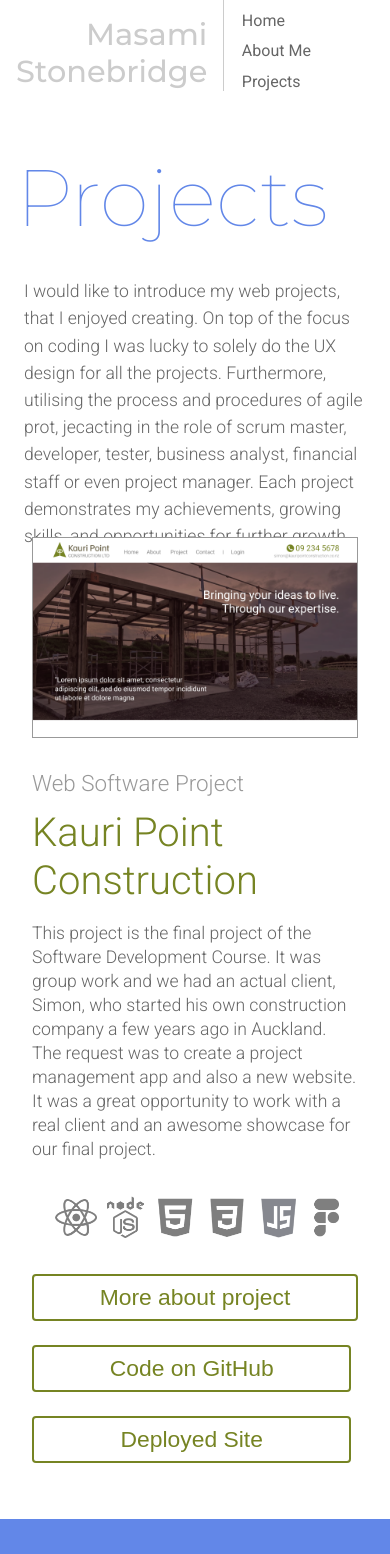
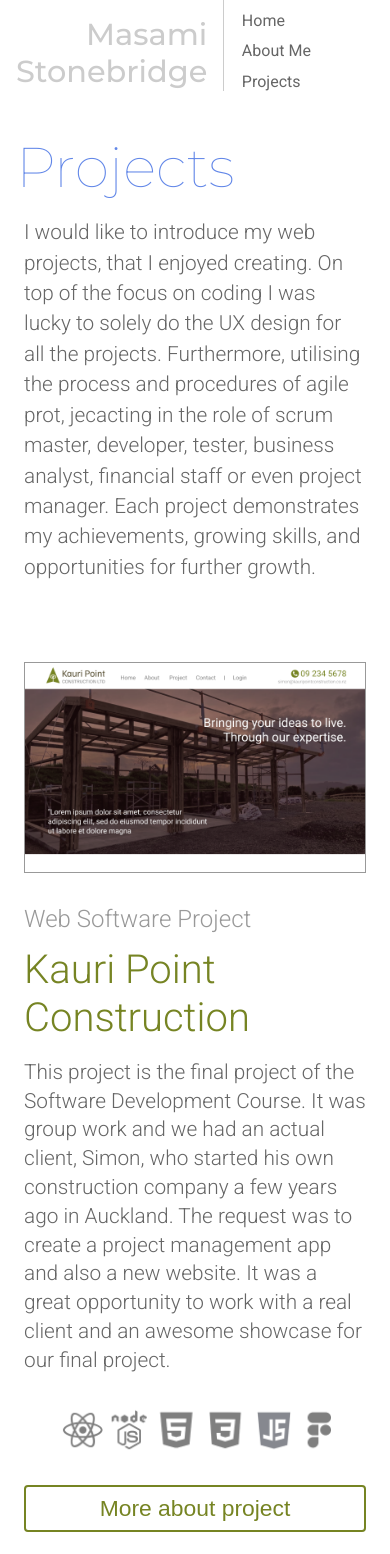
Before and after one commit to Masamist/Portfolio, a React (Create React App) app: page /projects in a window 390 px wide. Shown: the top 1554 px of the page. Built offline with nearby package versions, Linux system fonts and the light colour scheme.

Commit message:
responsive project

```diff
--- a/src/pages/Projects.css
+++ b/src/pages/Projects.css
@@ -77,8 +77,8 @@
 }
 @media (max-width: 1200px) {
   .project-txt {
-    font-size: 1.3rem;
-    line-height: 2rem;
+    font-size: 1.5rem;
+    line-height: 2.2rem;
   }
   .project-txt-container {
     padding: 3rem 0;
@@ -93,9 +93,10 @@
   .project-txt-container {
     padding: 2.5rem 0;
     width: 30rem;
-  }.project-txt {
-    font-size: 1.2rem;
-    line-height: 1.8rem;
+  }
+  .project-txt {
+    font-size: 1.4rem;
+    line-height: 2rem;
   }
   .sub-title{
     font-size: 1.5rem;
@@ -109,17 +110,17 @@
 }
 @media (max-width: 600px) {
   .sub-title{
-    font-size: 1.4rem;
+    font-size: 1.5rem;
     padding-top: 2rem;
   }
   .project-txt-container {
     padding: 2rem .5rem;
-    width: 30rem;
+    width: 100%;
     float: inline-start;
   }
   .project-txt {
-    font-size: 1.1rem;
-    line-height: 1.7rem;
+    font-size: 1.3rem;
+    line-height: 1.9rem;
   }
   .project-single-button {
     width: 100%;
@@ -127,18 +128,21 @@
     margin: .6rem 0;
     font-size: 1.1em;
   }
+  .tool-icons {
+    width: 17rem;
+  }
 }
 @media (max-width: 450px) {
   .project-wrap {
-    padding: 3.5rem 0;
+    padding: 2rem 0;
   }
   .project-title {
     font-size: 2.5rem;
     line-height: 3rem;
     padding: .8rem 0 1rem 0;
   }
-  .tool-icons {
-    width: 18rem;
+  .project-txt-container {
+    padding: 1rem .5rem;
   }
 
 }
@@ -154,7 +158,6 @@
   display: flex;
   flex-direction: column;
   width: 100%;
-  height: 65vh;
   padding: 6rem 20rem;
 }
 .project-top-title {
@@ -171,14 +174,12 @@
 
 @media (max-width: 1650px) {
   .project-top {
-    height: 60vh;
-    padding: 6rem 8rem;
+    padding: 5rem 8rem 5rem 8rem;
   }
 }
 @media (max-width: 1200px) {
   .project-top {
-    height: 55vh;
-    padding: 4.5rem 3.5rem;
+    padding: 5rem 5rem ;
   }
   .project-top-title {
     font-size: 10rem;
@@ -186,8 +187,7 @@
 }
 @media (max-width: 900px) {
   .project-top {
-    height: 50vh;
-    padding: 4rem 2rem;
+    padding: 4rem 4rem;
   }
   .project-top-title {
     font-size: 7rem;
@@ -195,17 +195,15 @@
 }
 @media (max-width: 600px) {
   .project-top {
-    height: 45vh;
-    padding: 3rem 1rem;
+    padding: 3rem 1.5rem;
   }
   .project-top-title {
     font-size: 5rem;
   }
 }
-@media (max-width: 350px) {
+@media (max-width: 400px) {
   .project-top {
-    height: 45vh;
-    padding: 3rem 1rem;
+    padding: 2rem 1rem;
   }
   .project-top-title {
     font-size: 3.5rem;
@@ -219,15 +217,15 @@
 .project-img-container {
   display: flex;
   flex-direction: column;
-  width: 52rem;
+  width: 50rem;
 }
 .project-img-container > img:first-child {
   border: 1px solid #999;
   justify-content: center;
 }
 .project-img-container > p {
-  font-size: 1.4rem;
-  line-height: 1.9rem;
+  font-size: 1.6rem;
+  line-height: 2.5rem;
   padding-bottom: 2rem;
 }
 .kpc-button-container {
@@ -287,18 +285,18 @@
     padding:0 3rem;
   }
   .project-img-container > p {
-    font-size: 1.2rem;
-    line-height: 1.7rem;
+    font-size: 1.5rem;
+    line-height: 2.2rem;
     padding-bottom: 2rem;
   }
 }
 @media (max-width: 600px) {
   .project-img-container {
-    padding:0 .5rem;
+    padding: 0;
   }
   .project-img-container > p {
-    font-size: 1.1rem;
-    line-height: 1.5rem;
+    font-size: 1.3rem;
+    line-height: 1.8rem;
     padding-bottom: 1.5rem;
   }
   .kpc-button-container > div {
@@ -337,7 +335,7 @@
   margin-left: auto;
   margin-right: auto;
 }
-.poster-container > div img {
+.poster-container > div > img {
   padding: 2.5em 0;
   display: block;
   margin-left: auto;
@@ -352,6 +350,7 @@
     flex-direction: column-reverse;
     align-items: center;
     padding: 4rem 10rem;
+    gap: 0;
   }
 }
 @media (max-width: 1250px) {
@@ -361,7 +360,7 @@
   .getit-container {
     padding: 4rem 5rem;
   }
-  .poster-container > div img {
+  .poster-container > div > img {
     width: 80%;
     padding: 2.5em 0;
   }
@@ -374,7 +373,7 @@
     color: #fff;
     line-height: 1.9rem;
   }
-  .poster-container > div img {
+  .poster-container > div > img {
     padding: 2em 0;
   }
   .getit-txt-container {
@@ -384,7 +383,7 @@
 }
 @media (max-width: 600px) {
   .getit-container {
-    padding: 2rem .8rem;
+    padding: 2rem 0;
   }
   .getit-txt-container {
     padding: 1rem 0 0 0
@@ -422,14 +421,22 @@
   width: 21rem;
 }
 @media (max-width: 600px) {
-  .poco-icons {
-    width: 18rem;
-    padding: 1.5rem 0;
-  }
   .project-poco-button {
     width: 100%;
-    margin: .6rem 0;
+    margin: .5rem 0;
     font-size: 1.2em;
+  }
+  .poco-icons {
+    width: 17rem;
+  }
+}
+@media (max-width: 450px) {
+  .project-poco-button {
+    margin: 0 0 .3rem 0;
+  }
+  .poco-icons {
+    width: 15rem;
+    padding: 0 0 1.5rem 0;
   }
 }
 
@@ -437,20 +444,29 @@
 
 /* Happy Chick */
 .game {
-  height: 100%;
   width: 100%;
   padding: 2.5rem 0 0 0;
   background-color: var(--tertiary-color);
+  display: flex;
+  flex-direction: column;
 }
 .game-container {
   display: flex;
   flex-direction: row;
+  align-items: center;
+  width: 100%;
   gap:6%;
 }
 .game-image {
-  padding-top: 4rem;
+  padding-top: 5rem;
 }
-
+#game-image-space {
+  padding-bottom: 5rem;
+}
+.getit-txt-container{
+  width: 52rem;
+  justify-content: center;
+}
 .game-button {
   color: #756229;
   background-color: inherit;
@@ -469,8 +485,9 @@
   background-color: #756229;
   border: 2px solid #756229;
 }
-.game-icons {
-  width: 4rem;
+.game-tools-icons {
+  width: 7rem;
+  padding-bottom: 2rem;
 }
 @media (max-width: 1400px) {
   .game-container {
@@ -482,7 +499,40 @@
   .game-image {
     width: 100%;
   }
+}
+@media (max-width: 1200px) {
+  .game-container {
+    flex-direction: column-reverse;
+    align-items: center;
+    padding: 4rem 3rem;
+  }
+  .game-image {
+    width: 100%;
+    padding: 0;
+  }
+  #game-image-space {
+    padding-bottom: 3rem;
+  }
 
+}
+@media (max-width: 900px) {
+  .getit-txt-container{
+    width: 100%;
+  }
+}
+@media (max-width: 600px) {
+  .game-container {
+    padding: 3rem 0;
+  }
+  .game-tools-icons {
+    width: 6rem;
+  }
+
+}
+@media (max-width: 450px) {
+  .game-container {
+    padding: 1.5rem 0;
+  }
 }
 
 
@@ -511,6 +561,26 @@
   color: #fff;
   background-color: #6FCF97;
 }
+#tool-icon-resource {
+  width: 29rem;
+  padding-bottom: 1rem;
+}
+@media (max-width: 600px) {
+  #tool-icon-resource {
+    width: 25rem;
+  }
+  .dresources-button {
+    width: 100%;
+    padding: .5rem 0;
+    margin: .6rem 0;
+    font-size: 1.1em;
+  }
+}
+@media (max-width: 450px) {
+  #tool-icon-resource{
+    width: 100%;
+  }
+}
 
 
 
@@ -519,7 +589,7 @@
   color: #2D9CDB;
 }
 #ams-tools-icon {
-  width: 15rem;
+  width: 12rem;
   padding: 2rem 0;
 }
 .ams-button {
@@ -539,6 +609,14 @@
   background-color: #2D9CDB;
   border: 2px solid #2D9CDB;
 }
+
+@media (max-width: 600px) {
+  #ams-tools-icon{
+    width: 11rem;
+  }
+}
+
+
 
 /* Tradies */
 #tradie-backgroup-color {
@@ -570,13 +648,25 @@
   margin-top: 2.5rem;
   border: 1px solid #ccc;
 }
+@media (max-width: 600px) {
+  #icon-tradies {
+    padding-bottom: 1rem;
+  }
+  .tradies-button {
+    width: 100%;
+    padding: .5rem 0;
+    margin: .6rem 0;
+    font-size: 1.1em;
+  }
+}
+
 
 /* Eye Candy Cinema */
 #cinema-txt-color {
   color: #FD7777;
 }
 #cinema-tools-icon {
-  width: 23rem;
+  width: 20rem;
   padding: 2rem 0;
 }
 .cinema-button {
@@ -598,6 +688,21 @@
   background-color: #FD7777;
   border: 2px solid #FD7777;
 }
+@media (max-width: 600px) {
+  #cinema-tools-icon {
+    width: 17rem;
+    padding: 1rem 0;
+  }
+  .cinema-button {
+    width: 100%;
+    padding: .5rem 0;
+    margin: .6rem 0;
+    font-size: 1.1em;
+  }
+}
+
+
+
 
 /* Sugar Sumash */
 #suger-smash-txt-color {
--- a/src/pages/Projects.js
+++ b/src/pages/Projects.js
@@ -141,9 +141,7 @@
               a tester to make several unit tests, UAT testing, cross-browser testing.
               Also, I coded the whole social Q&A page which was a great opportunity
               to create a social interactive page.</p>
-            <div className='tool-icons-container'>
               <img className='tool-icons' src={tools_getit} alt='Tool icons' />
-            </div>
             <div className='project-single-link'>
               <a href='https://github.com/Masamist/Get_It_Python_Project'>
                 <button className='project-single-button' id='gap'>Code on GitHub</button>
@@ -224,12 +222,12 @@
             <img src={game} alt='Happy Chick' className='game-image' />
           </div>
         </div>
-        <div className='poster-container'>
-          <div>
-            <img src={game} alt='Happy Chick' className='game-image' />
-          </div>
-          <div className='getit-txt-container'>
-            <p className='project-txt'>The main character is a super cute chick which is
+      </div>
+      <div className='container'>
+        <div className='project-img-container'>
+            <img src={game} alt='Happy Chick' className='game-image' id='game-image-space' />
+            <p>
+            The main character is a super cute chick which is
             a bit lonely and bored with his normal life, and he is dreaming about
             exploring outside his small world. One day he decided to get out of his
             house and travel around to experience life. During the trip he meets many
@@ -238,13 +236,16 @@
             collecting these unique items, also a few secret items. At the end of the trip,
             he would become a super happy chick with many friends and found a wonderful
             girlfriend.</p>
-            <img className='game-icons' src={tools_game} alt='Tool icons' />
+            <div className='tool-icons-container'>
+              <img className='game-tools-icons' src={tools_game} alt='Tool icons' />
+            </div>
+
             <div className='project-single-link'>
               <a href='https://github.com/Masamist/HappyChick'>
                 <button className='game-button' id='gap'>Code on GitHub</button>
               </a>
             </div>
-          </div>
+
         </div>
       </div>
 
@@ -271,7 +272,7 @@
               We built this application with Django web framework and MongoBD
               as the database.</p>
           <div className='tool-icons-container'>
-            <img className='tool-icons' src={tools_dresources} alt='Tool icons' />
+            <img className='tool-icons' id='tool-icon-resource' src={tools_dresources} alt='Tool icons' />
           </div>
 
           <div className='project-single-link'>
@@ -347,7 +348,7 @@
             routine and we successfully improved how we communicated with each other. </p>
 
           <div className='tool-icons-container'>
-            <img className='tool-icons' src={tools_tradies} alt='Tool icons' />
+            <img className='tool-icons' id='icon-tradies' src={tools_tradies} alt='Tool icons' />
           </div>
           <div className='project-single-link'>
             <a href='https://github.com/Masamist/tradies'>
```
